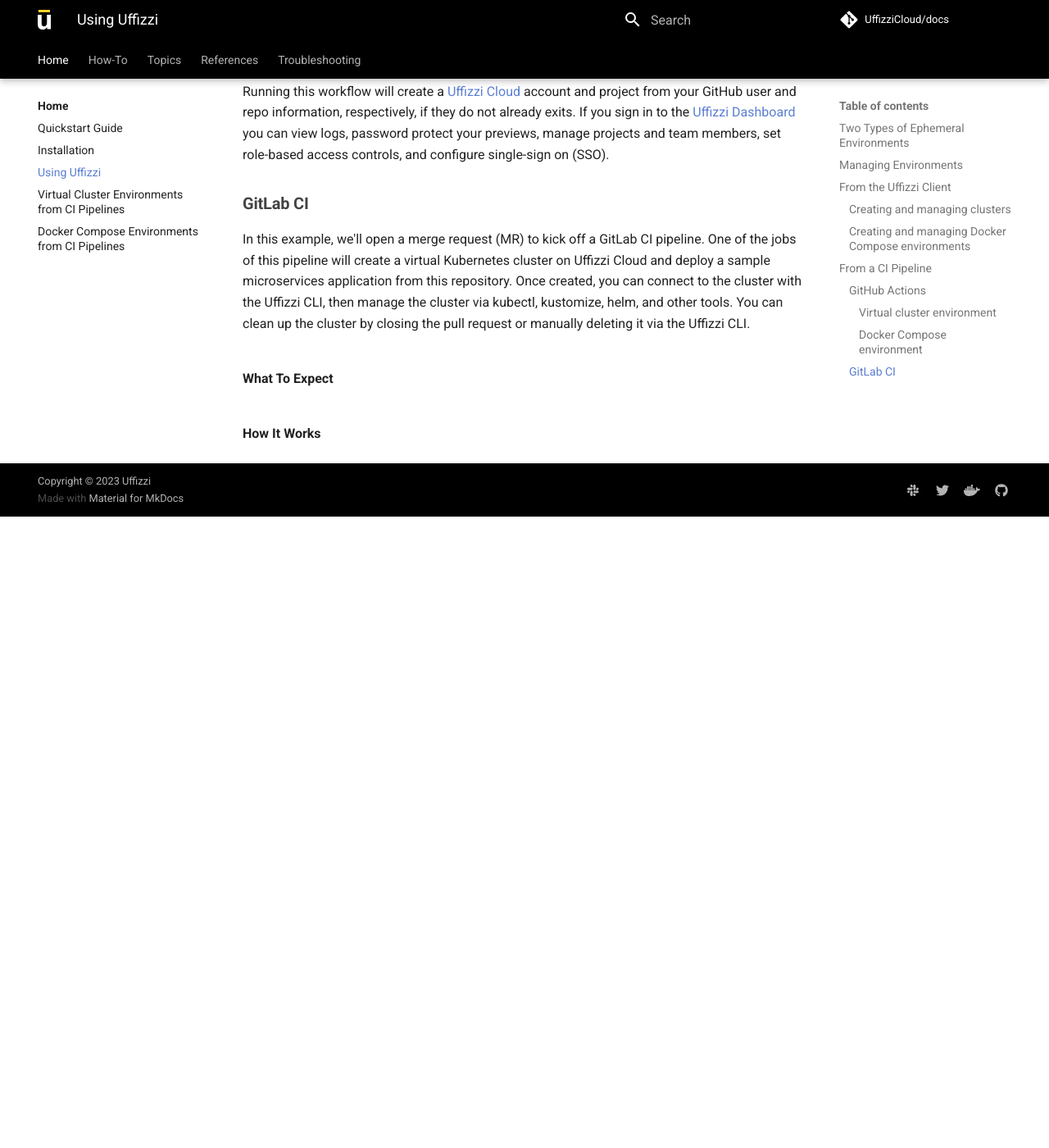
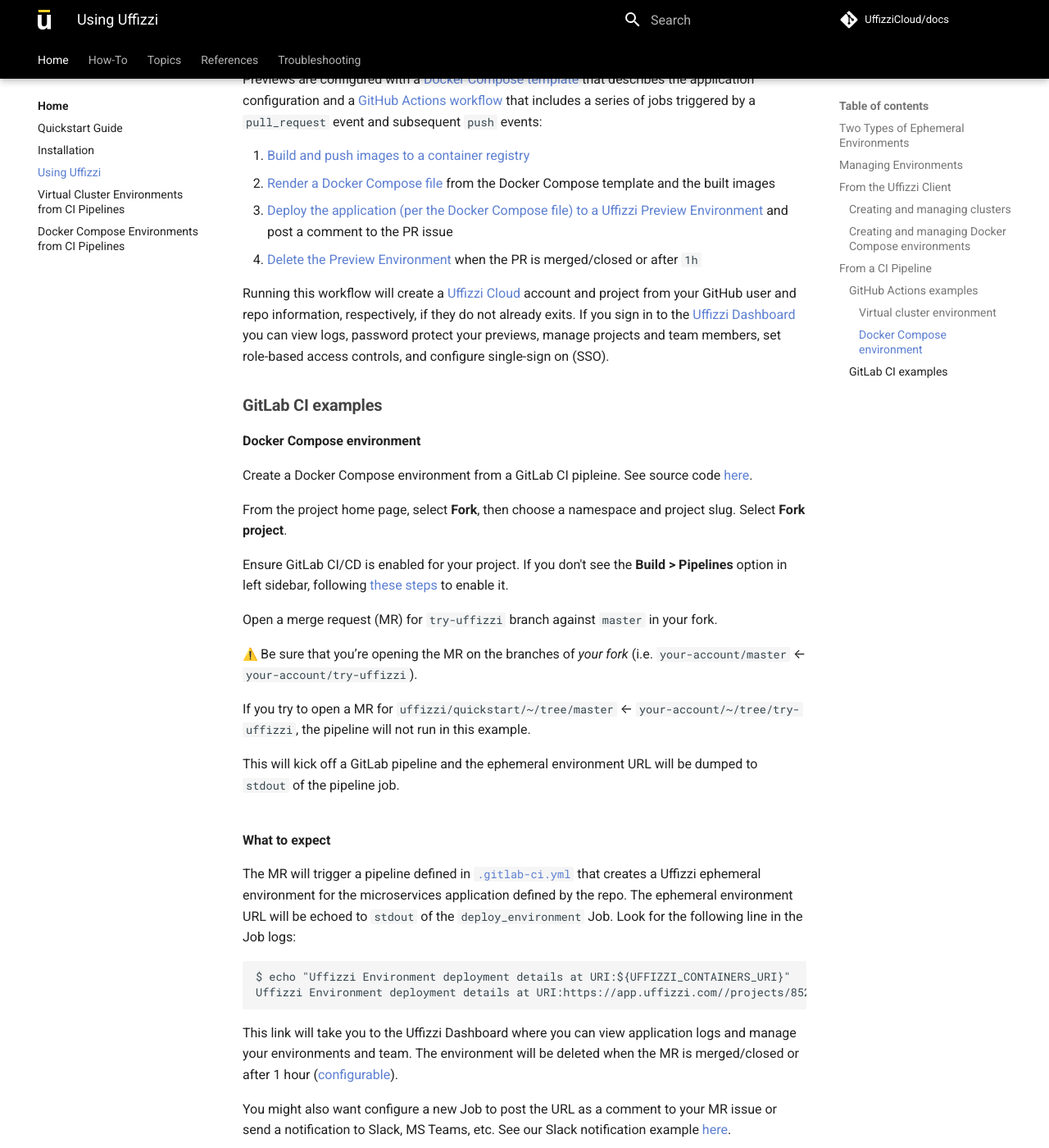
Before and after one commit to UffizziCloud/docs, an MkDocs documentation site: the page built from docs/using-uffizzi.md, in a window 1280 px wide and 1400 px high, scrolled down 5654 px. Shown: the whole window at 82% size. Built offline with MkDocs 1.6.1 and Material for MkDocs 9.7.7, drawn with Linux system fonts in a browser that asks for light colours; emoji names are drawn with the system emoji font; comment, search, counter and statistics services are not loaded; before the commit the page ends 6284 px from its top, so only the background shows below that; some of the changed text lies outside the part shown.

Commit message:
gitlab ci docker compose example

````diff
--- a/docs/using-uffizzi.md
+++ b/docs/using-uffizzi.md
@@ -8,7 +8,7 @@
 
 Uffizzi currently supports two types of ephemeral environments:
 
-- **(In Beta) Virtual cluster environments** are Kubernetes-based environments built from a Kubernetes specification—typically [Helm](https://helm.sh), [kustomize](https://kustomize.io), or standard manifests applied by [kubectl](https://kubernetes.io/docs/reference/kubectl/). You can read more about Uffizzi's virtual clusters [here](topics/virtual-clusters.md), but in short, these are fully functional Kubernetes clusters that run in isolation on top of a host cluster. Once you've created these clusters with the Uffizzi client or from your CI pipeline, you can use standard Kubernetes tools like `kubectl` and `helm` to manage them and their configurations.
+- **(In Beta) Virtual cluster environments** are Kubernetes-based environments built from a Kubernetes specification—typically [Helm Charts](https://helm.sh), [kustomizations](https://kustomize.io), or standard manifests applied by [kubectl](https://kubernetes.io/docs/reference/kubectl/). You can read more about Uffizzi's virtual clusters [here](topics/virtual-clusters.md), but in short, these are fully functional Kubernetes clusters that run in isolation on top of a host cluster. Once you've created these clusters with the Uffizzi client or from your CI pipeline, you can use standard Kubernetes tools like `kubectl` and `helm` to manage them and their configurations.
 
 - **Docker Compose environments** are container-based environments built from a Docker Compose specification. You can read more about Uffizzi's support for the Compose specification [here](references/compose-spec.md), as well as a tutorial on how to [configure a Uffizzi Compose file](docker-compose-environment.md#create-a-docker-compose-template).
 ## Managing Environments
@@ -73,6 +73,7 @@
 !!! Note
     Uffizzi supports a subset of the of the complete [Compose specification](https://github.com/compose-spec/compose-spec/blob/master/spec.md). Uffizzi also requires some additional configuration that is not included in the Compose specification, most notably an `ingress` definition. See the [Uffizzi Compose File Reference](references/compose-spec.md) for more detail on what is required for your `docker-compose.uffizzi.yml` file. For help writing this file or for using it in CI pipelines to create pull request environments, see [this guide](docker-compose-environment.md).
 
+&nbsp;
 **Create a Docker Compose preview environment**
 
 In the following example, we pass a `docker-compose.uffizzi.yml` from our local development environment. This command will create a preview environment for this compose file in the default account and project.
@@ -84,6 +85,7 @@
 !!! Important
     The Uffizzi client **does not** build containers for you from your local environment even if your environment includes a `DOCKERFILE`. Instead, you should execute a build step first, and then add images in your Docker Compose configuration (i.e. use the `image` directive instead of the `build` directive). Uffizzi Cloud customers can use [Uffizzi CI](references/uffizzi-ci.md) if they want Uffizzi to build container images from source, or you can use another build service like GitHub Action or GitLab CI. You can learn more about Uffizzi CI [here](references/uffizzi-ci.md).
 
+&nbsp;
 **Add metadata labels**
 
 You can add metadata labels to any preview using the `--set-labels` option:
@@ -93,6 +95,7 @@
   --set-labels="github.repo=my_repo github.pull_request.number=23"
 ```
 
+&nbsp;
 **Add container registry credentials**
 
 If your compose file includes private images, you'll need to provide credentials so Uffizzi can pull these images and deploy them to your preview environment. Use the `connect` subcommand to add container registry credentials. See the CLI Refernce for a complete list of supported [container registries](references/cli.md#connect).
@@ -113,7 +116,7 @@
 
 In addition to creating environments from the Uffizzi client, you can configure a CI service to automatically deploy new environments for certain events, like pull or merge requests.
 
-### GitHub Actions
+### GitHub Actions examples
 
 #### Virtual cluster environment
 
@@ -127,12 +130,15 @@
 <img src="https://user-images.githubusercontent.com/7218230/191074124-8ace8e9f-4970-46e5-9418-0f18d30bd08c.png" width="800">
 </details>
 
+&nbsp;
 Open a pull request for `try-uffizzi` branch against `main` in your fork. Be sure that you're opening a PR on the branches of _your fork_ (i.e. `your-account/main` ← `your-account/try-uffizzi`). If you try to open a PR for `UffizziCloud/main` ← `your-account/try-uffizzi`, the Actions workflow will not run in this example.
 
+&nbsp;
 **What to expect**
 
 The PR will trigger a [GitHub Actions workflow](.github/workflows/uffizzi-cluster.yaml) that uses the Uffizzi client and Kubernetes manifests to create a Uffizzi ephemeral environment for the [microservices application](#architecture-of-this-example-app) defined by the repo. When the workflow completes, the ephemeral environment URL will be posted as a comment in your PR issue.
 
+&nbsp;
 **How it works**
 
 Ephemeral environments are configured with [Kubernetes manifests](manifests/) that describe the application components and a [GitHub Actions workflow](.github/workflows/uffizzi-cluster.yaml) that includes a series of jobs triggered by a `pull_request` event and subsequent `push` events:
@@ -142,6 +148,7 @@
 3. [Apply the Kubernetes manifests to deploy the application to the Uffizzi cluster](https://github.com/UffizziCloud/quickstart-k8s/blob/c6123e3510e69a9433398eeb59482d19b920fcee/.github/workflows/create-ucluster.yaml#L114C1-L125C73)
 4. [Delete the Ephemeral Environment when the PR is merged/closed or after](https://github.com/UffizziCloud/quickstart-k8s/blob/fc27d539d98fd602039a4259cafe9dd2ccf65dc5/.github/workflows/uffizzi-cluster.yaml#L143C1-L153C54)
 
+&nbsp;
 #### Docker Compose environment
 
 Create a Docker Compose environment using the [Preview Environments Action](https://github.com/marketplace/actions/preview-environments). This action creates/updates/deletes an ephemeral Docker Compose environment every time a pull request is opened, updated, or closed.
@@ -152,12 +159,14 @@
 <img src="https://user-images.githubusercontent.com/7218230/191072997-94fdc9cc-2be2-4b44-900f-d4507c6df8a6.png" width="800">
 </details>
 
+&nbsp;
 Enable GitHub Actions workflows for your fork by selecting **Actions**, then select **I understand my workflows, go ahead and enable them**. GitHub Actions is free for public repositories.
 
 <details><summary>Click to expand</summary>
 <img src="https://user-images.githubusercontent.com/7218230/191074124-8ace8e9f-4970-46e5-9418-0f18d30bd08c.png" width="800">
 </details>
 
+&nbsp;
 Open a pull request for `try-uffizzi` branch against `main` in your fork. Be sure that you're opening a PR on the branches of _your fork_ (i.e. `your-account/main` ← `your-account/try-uffizzi`). If you try to open a PR for `UffizziCloud/main` ← `your-account/try-uffizzi`, the Actions workflow will not run in this example.
 
 <details><summary>Click to expand</summary>
@@ -188,12 +197,46 @@
 
 Running this workflow will create a [Uffizzi Cloud](https://uffizzi.com) account and project from your GitHub user and repo information, respectively, if they do not already exits. If you sign in to the [Uffizzi Dashboard](https://app.uffizzi.com/sign_in) you can view logs, password protect your previews, manage projects and team members, set role-based access controls, and configure single-sign on (SSO).
 
-### GitLab CI
+### GitLab CI examples
 
-In this example, we'll open a merge request (MR) to kick off a GitLab CI pipeline. One of the jobs of this pipeline will create a virtual Kubernetes cluster on Uffizzi Cloud and deploy a sample microservices application from this repository. Once created, you can connect to the cluster with the Uffizzi CLI, then manage the cluster via kubectl, kustomize, helm, and other tools. You can clean up the cluster by closing the pull request or manually deleting it via the Uffizzi CLI.
+**Docker Compose environment**
+
+Create a Docker Compose environment from a GitLab CI pipleine. See source code [here](https://gitlab.com/uffizzicloud/quickstart-gitlab-ci).
+
+From the project home page, select **Fork**, then choose a namespace and project slug. Select **Fork project**.
+
+Ensure GitLab CI/CD is enabled for your project. If you don't see the **Build > Pipelines** option in left sidebar, following [these steps](https://docs.gitlab.com/ee/ci/enable_or_disable_ci.html#enable-cicd-in-a-project) to enable it.
+
+Open a merge request (MR) for `try-uffizzi` branch against `master` in your fork.
+
+:warning: Be sure that you’re opening the MR on the branches of _your fork_ (i.e. `your-account/master` ← `your-account/try-uffizzi`).
+
+If you try to open a MR for `uffizzi/quickstart/~/tree/master` ← `your-account/~/tree/try-uffizzi`, the pipeline will not run in this example.
+
+This will kick off a GitLab pipeline and the ephemeral environment URL will be dumped to `stdout` of the pipeline job.
 
 &nbsp;
-**What To Expect**
+**What to expect**
+
+The MR will trigger a pipeline defined in [`.gitlab-ci.yml`](https://gitlab.com/uffizzicloud/quickstart-gitlab-ci/-/blob/master/.gitlab-ci.yml) that creates a Uffizzi ephemeral environment for the microservices application defined by the repo. The ephemeral environment URL will be echoed to `stdout` of the `deploy_environment` Job. Look for the following line in the Job logs:
+
+```
+$ echo "Uffizzi Environment deployment details at URI:${UFFIZZI_CONTAINERS_URI}"
+Uffizzi Environment deployment details at URI:https://app.uffizzi.com//projects/8526/deployments/27720/containers
+```
+
+This link will take you to the Uffizzi Dashboard where you can view application logs and manage your environments and team. The environment will be deleted when the MR is merged/closed or after 1 hour ([configurable](https://gitlab.com/uffizzicloud/quickstart-gitlab-ci/-/blob/master/docker-compose.uffizzi.yml#L7)).
+
+You might also want configure a new Job to post the URL as a comment to your MR issue or send a notification to Slack, MS Teams, etc. See our Slack notification example [here](https://gitlab.com/uffizzi/environment-action/-/blob/main/Notifications/slack.yml).
 
 &nbsp;
-**How It Works**
+**How it works**
+
+Ephemeral environments are configured with a [Docker Compose template](https://gitlab.com/uffizzicloud/quickstart-gitlab-ci/-/blob/master/docker-compose.uffizzi.yml) that describes the application components and a [GitLab CI pipeline](https://gitlab.com/uffizzicloud/quickstart-gitlab-ci/-/blob/master/.gitlab-ci.yml) that includes a series of jobs triggered by a `merge_request_event`:
+
+1. [Build and push images to a container registry](https://gitlab.com/uffizzicloud/quickstart-gitlab-ci/-/blob/master/.gitlab-ci.yml#L14)
+2. [Render a Docker Compose file from the Docker Compose template and the built images](https://gitlab.com/uffizzicloud/quickstart-gitlab-ci/-/blob/master/.gitlab-ci.yml#L56-76)
+3. [Deploy the application to a Uffizzi ephemeral environment and echo the environment URL to the Job logs](https://gitlab.com/uffizzi/environment-action/-/blob/main/environment.gitlab-ci.yml#L30-76)
+4. [Delete the environment](https://gitlab.com/uffizzi/environment-action/-/blob/main/environment.gitlab-ci.yml#L98-115)
+
+Running this workflow will create a [Uffizzi Cloud](https://uffizzi.com) account and project from your GitLab user and repo information, respectively. If you sign in to the [Uffizzi Dashboard](https://app.uffizzi.com/sign_in) you can view logs, password protect your environments, manage projects and team members, set role-based access controls, and configure single-sign on (SSO).
````
Also changed, not shown: docs/quickstart.md (+3 -7 lines).
